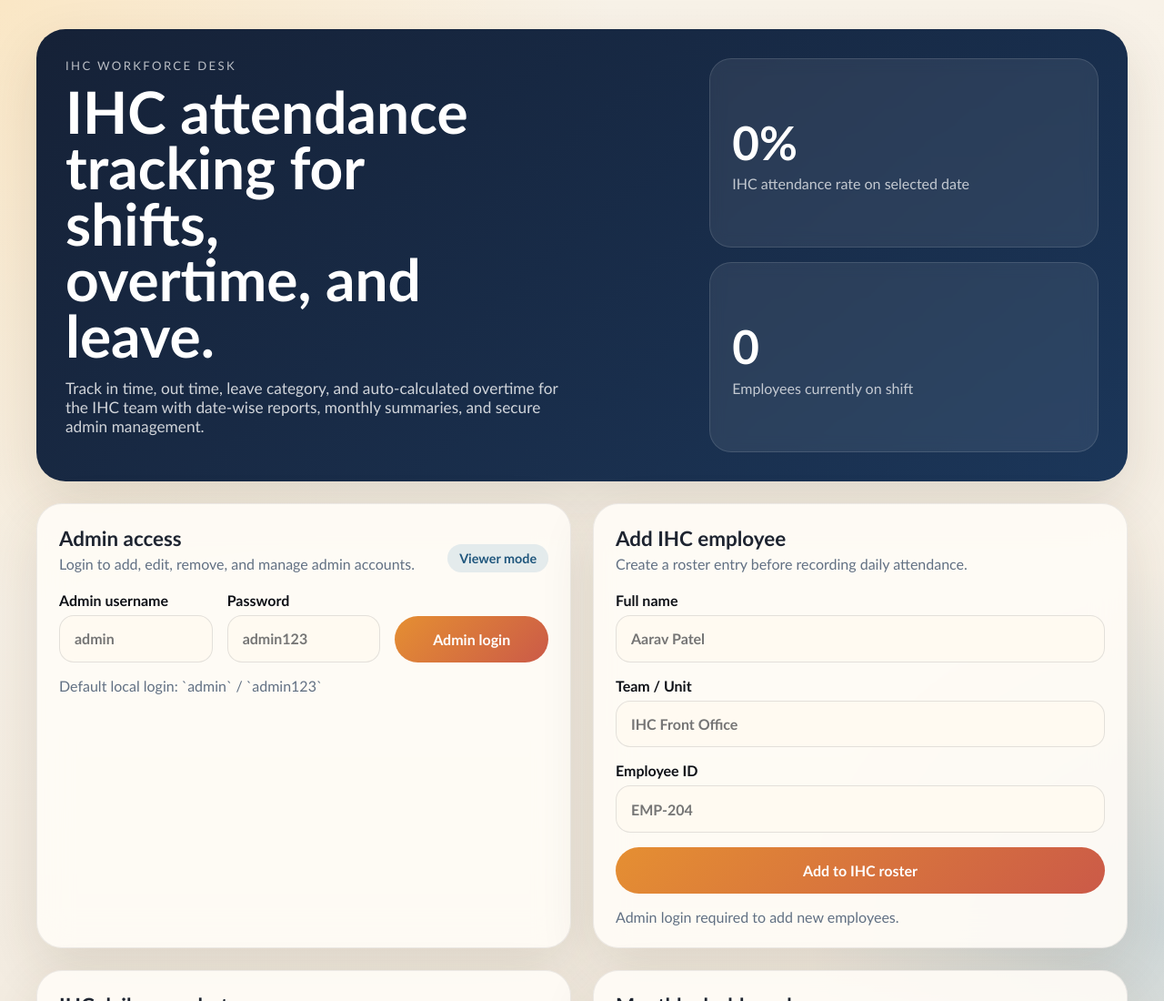
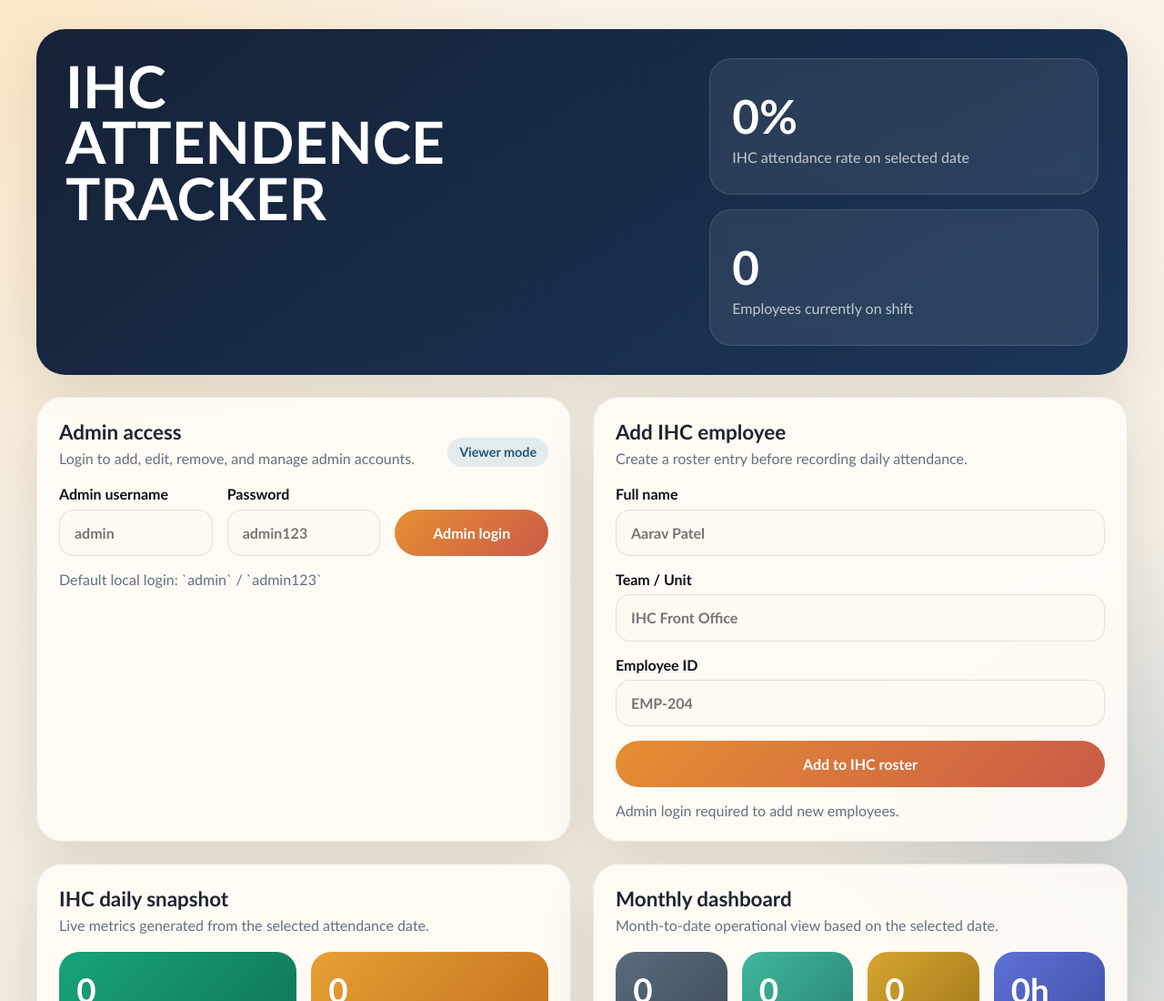
Before and after one commit to sansntn-coder/ihc_attendence, a plain HTML site: page index.html in a window 1280 px wide. Shown: the top 1100 px of the page at 91% size. Drawn offline with Linux system fonts and the light colour scheme; no server answers.

Commit message:
Simplify dashboard title

```diff
--- a/index.html
+++ b/index.html
@@ -10,13 +10,7 @@
     <div class="page-shell">
       <header class="hero">
         <div class="hero-copy">
-          <p class="eyebrow">IHC Workforce Desk</p>
-          <h1>IHC attendance tracking for shifts, overtime, and leave.</h1>
-          <p class="hero-text">
-            Track in time, out time, leave category, and auto-calculated
-            overtime for the IHC team with date-wise reports, monthly summaries,
-            and secure admin management.
-          </p>
+          <h1>IHC ATTENDENCE TRACKER</h1>
         </div>
         <div class="hero-panel">
           <div class="hero-metric">
```
